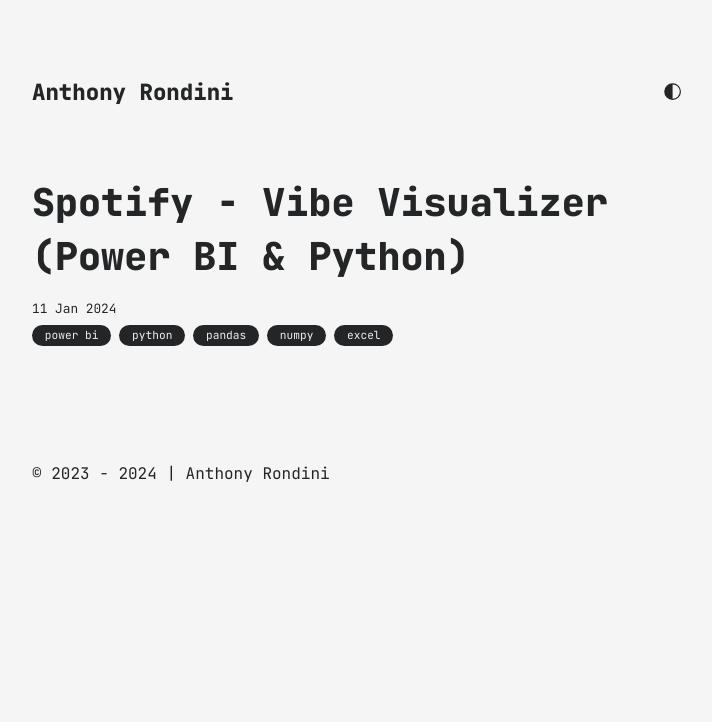
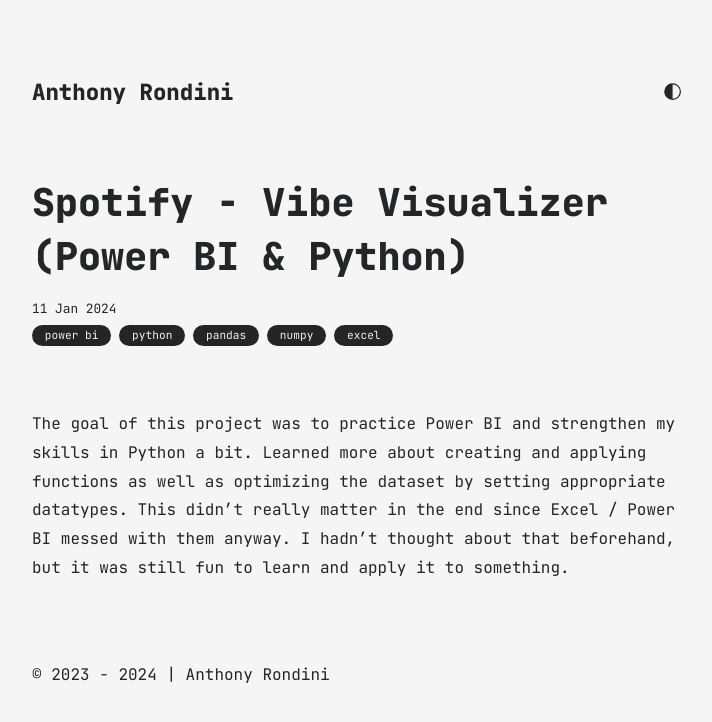
Before and after one commit to ouchmode/Portfolio, a Jekyll site: the page built from all_collections/_posts/2024-01-11-spotify-visuali.md, in a window 1280 px wide. Shown: the top 722 px of the page, without its empty margins (283-995 px from the left). Built offline with Jekyll 4.4.1, drawn with Linux system fonts in a browser that asks for light colours.

Commit message:
Update 2024-01-11-spotify-visuali.md

```diff
--- a/all_collections/_posts/2024-01-11-spotify-visuali.md
+++ b/all_collections/_posts/2024-01-11-spotify-visuali.md
@@ -4,3 +4,5 @@ title: Spotify - Vibe Visualizer (Power BI & Python)
 date: 2024-01-11
 categories: ["power bi", "python", "pandas", "numpy", "excel"]
 ---
+
+The goal of this project was to practice Power BI and strengthen my skills in Python a bit. Learned more about creating and applying functions as well as optimizing the dataset by setting appropriate datatypes. This didn't really matter in the end since Excel / Power BI messed with them anyway. I hadn't thought about that beforehand, but it was still fun to learn and apply it to something.
```
